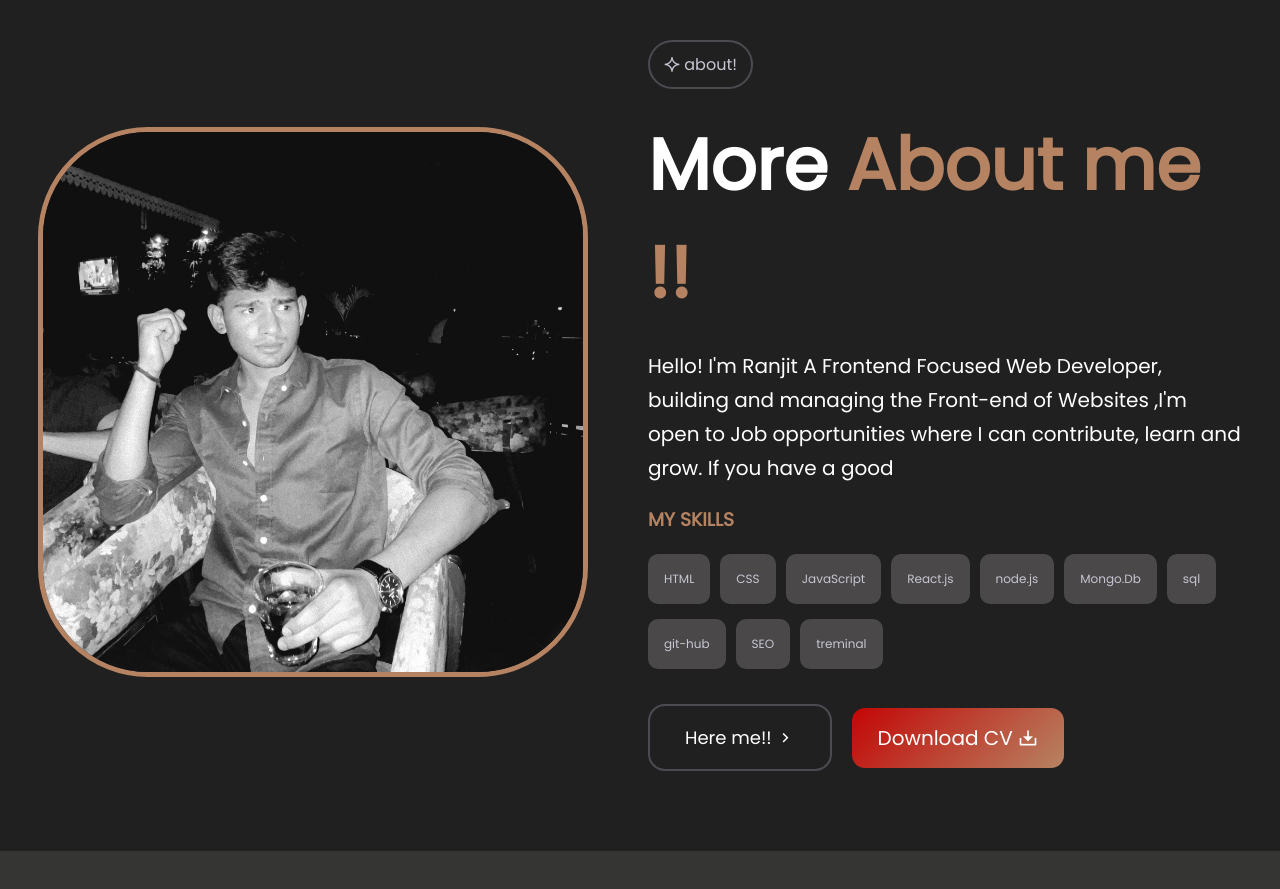
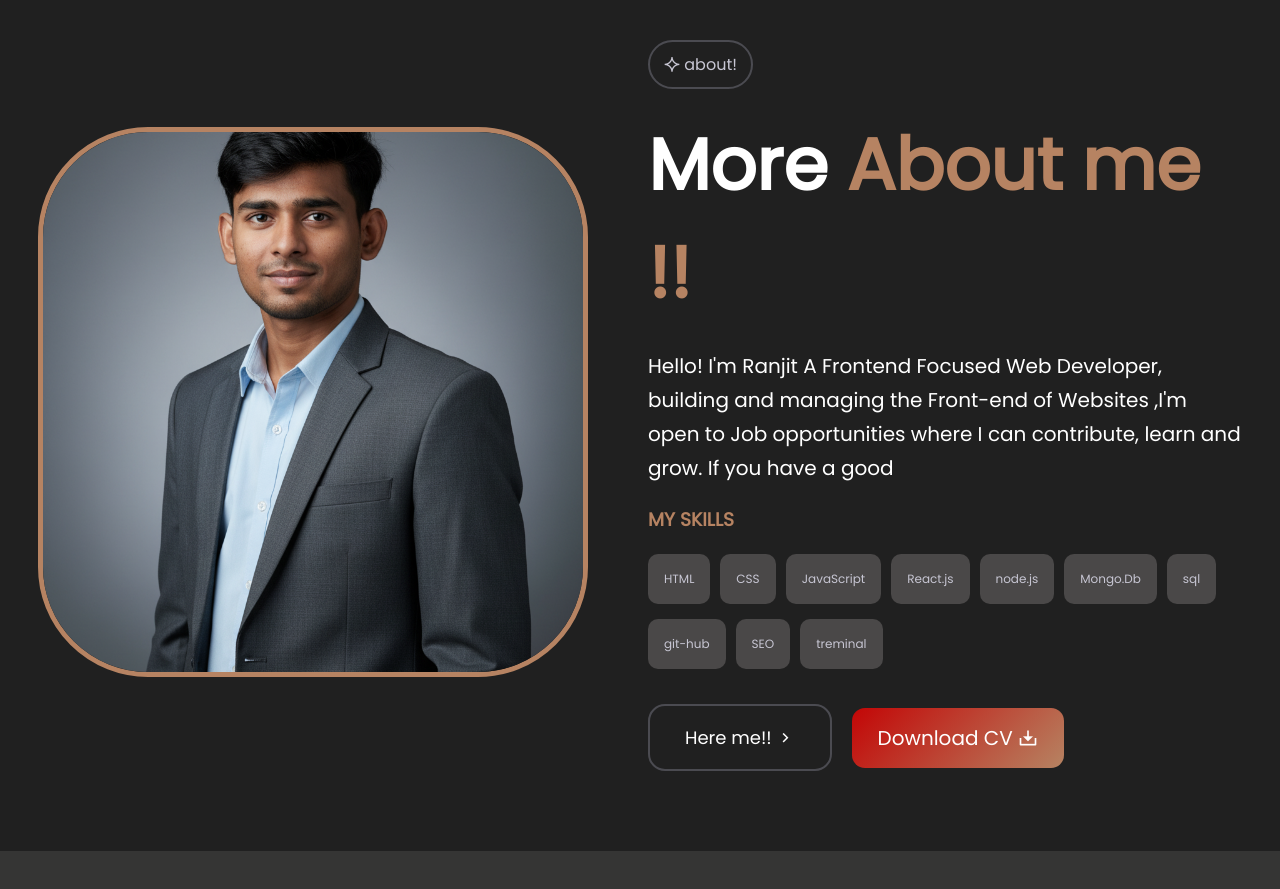
Before and after one commit to Ranjit47/Portfolio, a plain HTML site: page index.html in a window 1280 px wide. Shown: the part 860-1749 px from the top of the page. Drawn offline with nearby package versions, Linux system fonts and the light colour scheme.

Commit message:
add profile photo

```diff
--- a/index.html
+++ b/index.html
@@ -65,7 +65,7 @@
     <!---section-about----->
     <section class="about block" id="about">
         <div class="about-img">
-            <img src="assete/ranjit.jpg" alt="mypic">
+            <img src="assete/ranjit.png" alt="mypic">
         </div>
 
         <div class="about-text">
```
Also changed, not shown: assete/ranjit.png (added).
